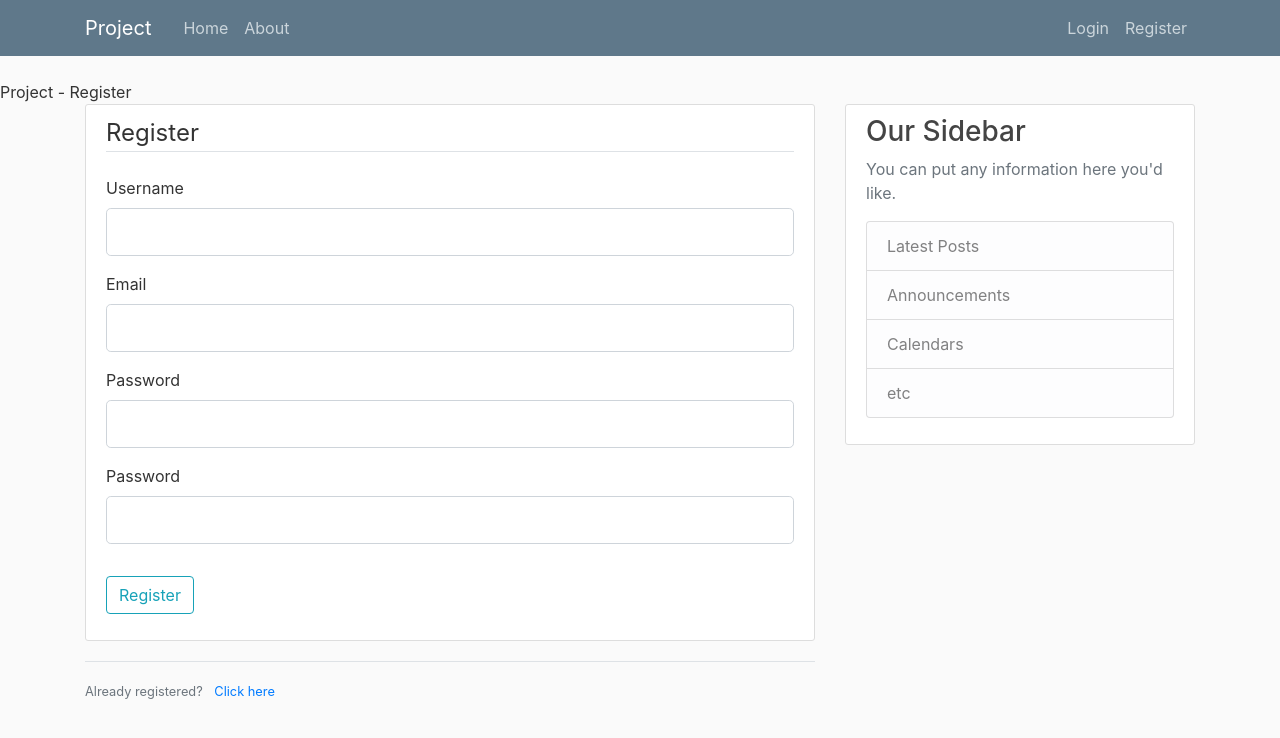
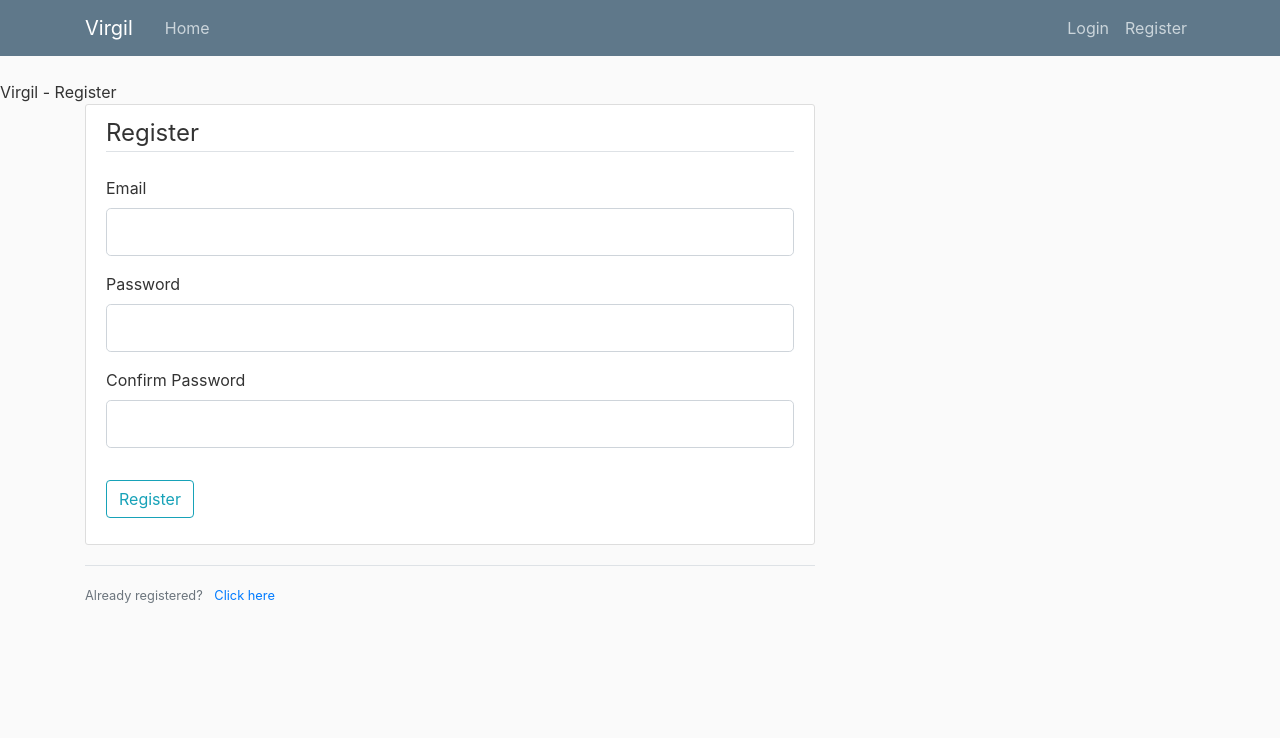
Before and after one commit to jvillan123/vigil, a Flask app: page /register in a window 1280 px wide. Shown: the top 738 px of the page. Run offline with Flask 2, Linux system fonts and the light colour scheme; some libraries are stand-ins or nearby versions.

Commit message:
Updated with user authentication

```diff
--- a/forms.py
+++ b/forms.py
@@ -1,16 +1,14 @@
 from flask_wtf import FlaskForm
 from wtforms import StringField, PasswordField, SubmitField, BooleanField
-from wtforms.validators import DataRequired, Length, Email, EqualTo
+from wtforms.validators import DataRequired, Length, Email, EqualTo, Regexp
 
 class Registration(FlaskForm):
-    username = StringField('Username', validators=[DataRequired(), Length(min=2, max=20)])
     email = StringField('Email', validators=[DataRequired(), Email()])
-    password = PasswordField('Password', validators=[DataRequired()])
-    confirm_password = PasswordField('Password', validators=[DataRequired(), EqualTo('password')])
+    password = PasswordField('Password', validators=[DataRequired(), Regexp('^(?=.{8,32}$)(?=.*[A-Z])(?=.*[a-z])(?=.*[0-9]).*', message="Password must be at least 8 characters and contain at least 1 uppercase letter, 1 lowercase letter, and 1 number ")])
+    confirm_password = PasswordField('Confirm Password', validators=[DataRequired(), EqualTo('password', message="Passwords do not match!")])
     submit = SubmitField('Register')
 
 class log_in_form(FlaskForm):
     email = StringField('Email', validators=[DataRequired(), Email()])
     password = PasswordField('Password', validators=[DataRequired()])
-    remember = BooleanField('Remember Me')
     submit = SubmitField('Login')
--- a/templates/home.html
+++ b/templates/home.html
@@ -1,4 +1,4 @@
 {% extends "layout.html" %}
 {% block content %}
-    <h1>Home</h1>
+    <h1>Welcome to Virgil</h1>
 {% endblock content %}
--- a/templates/layout.html
+++ b/templates/layout.html
@@ -8,9 +8,9 @@
   <link rel="stylesheet" href="https://stackpath.bootstrapcdn.com/bootstrap/4.4.1/css/bootstrap.min.css" integrity="sha384-Vkoo8x4CGsO3+Hhxv8T/Q5PaXtkKtu6ug5TOeNV6gBiFeWPGFN9MuhOf23Q9Ifjh" crossorigin="anonymous">
   <link rel="stylesheet" type="text/css" href="{{url_for('static', filename='main.css')}}"
   {% if title %}
-    <title>Project - {{ title }} </title>
+    <title>Virgil - {{ title }} </title>
   {% else %}
-    <title>Project</title>
+    <title>Welcome</title>
   {% endif %}
 </head>
 <body>
@@ -18,14 +18,13 @@
   <header class="site-header">
     <nav class="navbar navbar-expand-md navbar-dark bg-steel fixed-top">
       <div class="container">
-        <a class="navbar-brand mr-4" href="/">Project</a>
+        <a class="navbar-brand mr-4" href="/">Virgil</a>
         <button class="navbar-toggler" type="button" data-toggle="collapse" data-target="#navbarToggle" aria-controls="navbarToggle" aria-expanded="false" aria-label="Toggle navigation">
           <span class="navbar-toggler-icon"></span>
         </button>
         <div class="collapse navbar-collapse" id="navbarToggle">
           <div class="navbar-nav mr-auto">
             <a class="nav-item nav-link" href="/">Home</a>
-            <a class="nav-item nav-link" href="/about">About</a>
           </div>
           <!-- Navbar Right Side -->
           <div class="navbar-nav">
@@ -51,18 +50,6 @@
         {% endwith %}
         {% block content %}{% endblock %}
       </div>
-      <div class="col-md-4">
-        <div class="content-section">
-          <h3>Our Sidebar</h3>
-          <p class='text-muted'>You can put any information here you'd like.
-            <ul class="list-group">
-              <li class="list-group-item list-group-item-light">Latest Posts</li>
-              <li class="list-group-item list-group-item-light">Announcements</li>
-              <li class="list-group-item list-group-item-light">Calendars</li>
-              <li class="list-group-item list-group-item-light">etc</li>
-            </ul>
-          </p>
-        </div>
       </div>
     </div>
 
--- a/templates/user_reg.html
+++ b/templates/user_reg.html
@@ -6,20 +6,43 @@
             <fieldset class="form-group">
                 <legend class="border-bottom mb-4">Register</legend>
                 <div class="form-group">
-                    {{ form.username.label(class="form-control-label")}}
-                    {{ form.username(class="form-control form-control-lg")}}
-                </div>
-                <div class="form-group">
                     {{ form.email.label(class="form-control-label")}}
-                    {{ form.email(class="form-control form-control-lg")}}
+                    {% if form.email.errors %}
+                        {{ form.email(class="form-control form-control-lg is-invalid")}}
+                        <div class="invalid-feedback">
+                            {% for error in form.email.errors %}
+                                <span>{{ error }}</span>
+                            {% endfor %}
+                        </div>
+                    {% else %}
+                        {{ form.email(class="form-control form-control-lg")}}
+                    {% endif %}
                 </div>
                 <div class="form-group">
                     {{ form.password.label(class="form-control-label")}}
-                    {{ form.password(class="form-control form-control-lg")}}
+                    {% if form.password.errors %}
+                        {{ form.password(class="form-control form-control-lg is-invalid")}}
+                        <div class="invalid-feedback">
+                            {% for error in form.password.errors %}
+                                <span>{{ error }}</span>
+                            {% endfor %}
+                        </div>
+                    {% else %}
+                        {{ form.password(class="form-control form-control-lg")}}
+                    {% endif %}
                 </div>
                 <div class="form-group">
                     {{ form.confirm_password.label(class="form-control-label")}}
-                    {{ form.confirm_password(class="form-control form-control-lg")}}
+                    {% if form.confirm_password.errors %}
+                        {{ form.confirm_password(class="form-control form-control-lg is-invalid")}}
+                        <div class="invalid-feedback">
+                            {% for error in form.confirm_password.errors %}
+                                <span>{{ error }}</span>
+                            {% endfor %}
+                        </div>
+                    {% else %}
+                        {{ form.confirm_password(class="form-control form-control-lg")}}
+                    {% endif %}
                 </div>
             </fieldset>
             <div class="form-group">
@@ -29,7 +52,7 @@
     </div>
     <div class="border-top pt-3">
         <small class="text-muted">
-            Already registered? <a class="ml-2" href="{{ url_for('log_in') }}">Click here</a>
+            Already registered? <a class="ml-2" href="{{ url_for('login') }}">Click here</a>
         </small>
     </div>
 {% endblock content %}
```
Also changed, not shown: templates/class_attendance.html (added, +10 -0 lines), templates/user_login.html (+45 -10 lines), apptest.py (line endings or trailing spaces).
